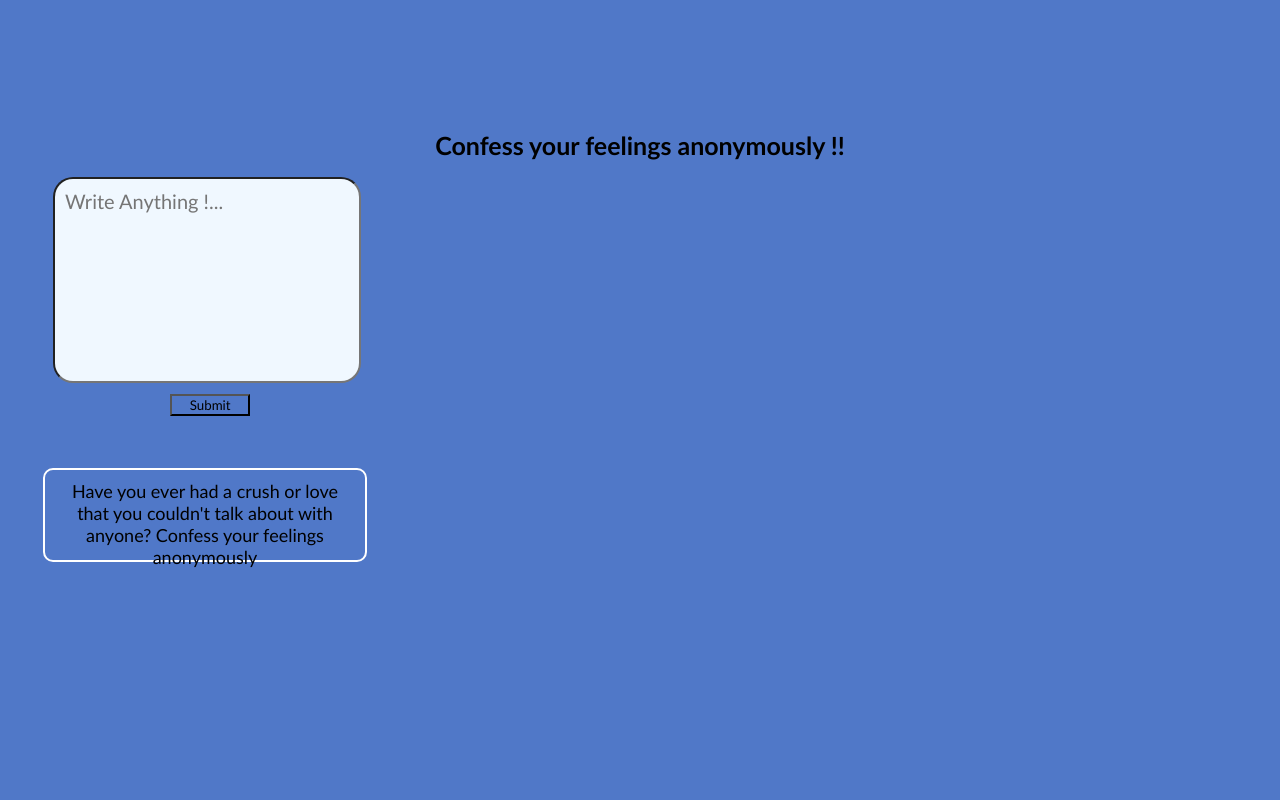
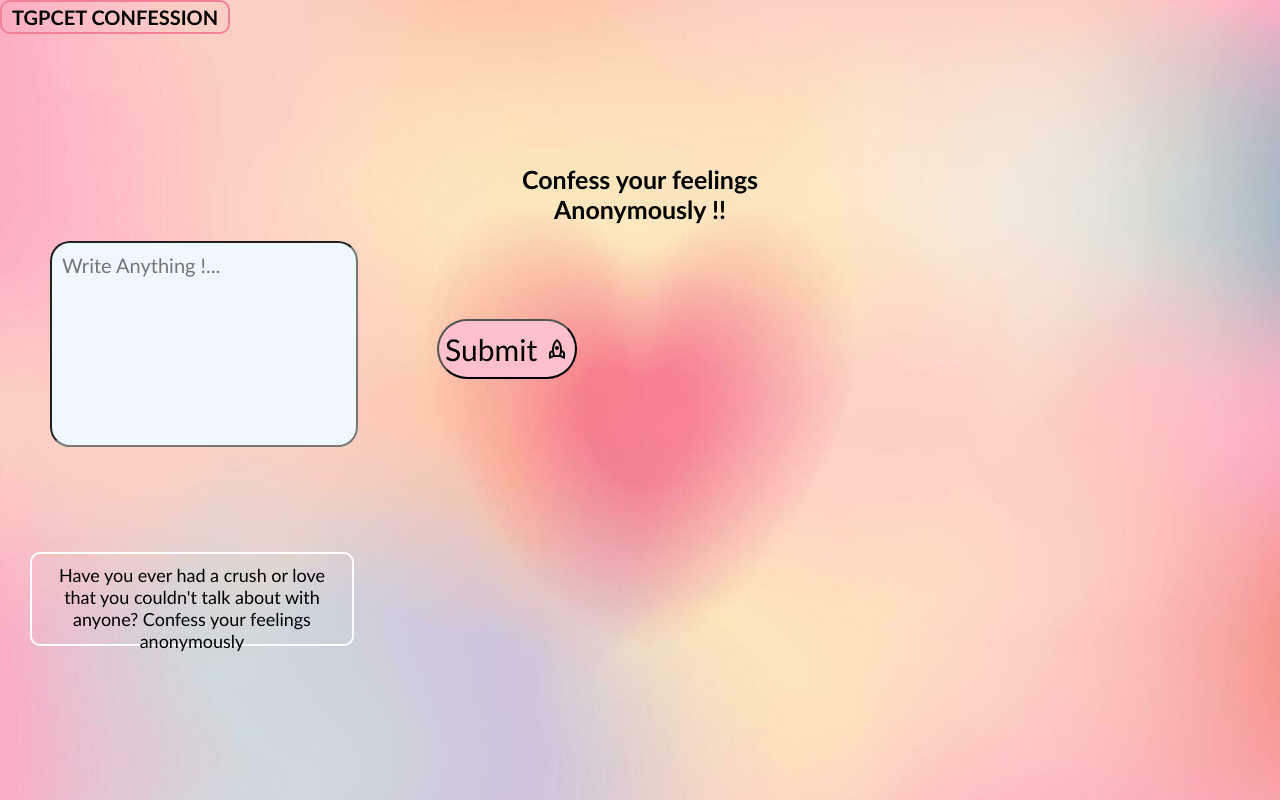
Before and after one commit to adityalade22/confession_site, a plain HTML site: page index.html in a window 1280 px wide. Drawn offline with nearby package versions, Linux system fonts and the light colour scheme.

Commit message:
background and text or content alignment

```diff
--- a/index.html
+++ b/index.html
@@ -5,13 +5,18 @@
     <meta name="viewport" content="width=device-width, initial-scale=1.0">
     <title>Document</title>
     <link rel="stylesheet" href="style.css">
+    <link rel="stylesheet" href="https://fonts.googleapis.com/css2?family=Material+Symbols+Outlined:opsz,wght,FILL,GRAD@20..48,100..700,0..1,-50..200&icon_names=rocket" />
+
 </head>
 <body>
+
+    <nav>TGPCET CONFESSION</nav>
     <p id="subhed"> Have you ever had a crush or love that you couldn't talk about with anyone? Confess your feelings anonymously</p>
-    <h1 id="heading">Confess your feelings anonymously !!</h1>
+    <h1 id="heading">Confess your feelings <br> Anonymously !!</h1>
     <form action="/server">
         <input type="text" id="type" placeholder="Write Anything !...">
-        <button>Submit</button>
+        <button>Submit
+            <span class="material-symbols-outlined">rocket</span></button>
     </form>
 
 </body>
--- a/style.css
+++ b/style.css
@@ -1,6 +1,5 @@
 *{
-    background-color: rgb(80, 120, 200);
-    font-family: 'Gill Sans', 'Gill Sans MT', Calibri, 'Trebuchet MS', sans-serif;
+    font-family: 'Gill Sans', 'Gill Sans MT', 'Trebuchet MS', sans-serif;
 }
 
 #subhed{
@@ -8,13 +7,14 @@
     border: 2px solid white;
     border-radius: 10px;
     position: relative;
-    top: 450px;
+    top: 500px;
     text-wrap: inherit;
     width: 300px;
     height: 70px;
     font-size: 18px;
     text-align: center;
-    left: 35px;
+    left: 30px;
+
 }
 
 #heading{
@@ -22,22 +22,13 @@
     font-size: 25px;
 }
 
-/* #box{
-
-    height: 100px;
-    width: 350px;
-    background-color: aliceblue;
-    border-radius: 25px;
-} */
-
 input{
     background-color: aliceblue;
     width: 300px;
     position: relative;
-    left: 45px;
+    left: 50px;
     height: 200px;
     border-radius: 20px;
-
 }
 
 input::placeholder{
@@ -45,11 +36,45 @@ input::placeholder{
     top: 10px;
     left: 10px;
     font-size: 20px;
+    text-align: justify;
 }
 
 button{
     position: relative;
-    top: 125px;
-    right: 150px;
-    width: 80px;
+    top: 12px;
+    left: 125px;
+    height: 60px;
+    font-size: 30px;
+    border-radius: 30px;
+    text-align: center;
+    background-color: pink;
 }
+
+.material-symbols-outlined{
+    background-color: pink;
+}
+nav{
+    font-size: 20px;
+    line-height: 30px;
+    border-radius: 10px;
+    display: inline-block;
+    border: 2px solid #F38097;
+    padding-left: 10px;
+    padding-right: 10px;
+    font-family: 'Gill Sans', 'Gill Sans MT';
+    font-weight: 600;
+}
+
+body {
+  background-image: url('backg1.jpg');
+  background-size: cover;
+  background-position: top;
+  background-repeat: no-repeat;
+  background-attachment: fixed;
+  min-height: 100vh;
+  margin: 0;
+}
+
+button:hover{
+    font-size: 40px;
+}
```
Also changed, not shown: backg1.jpg (added).
